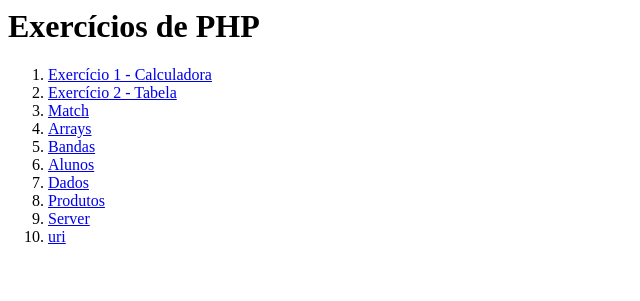
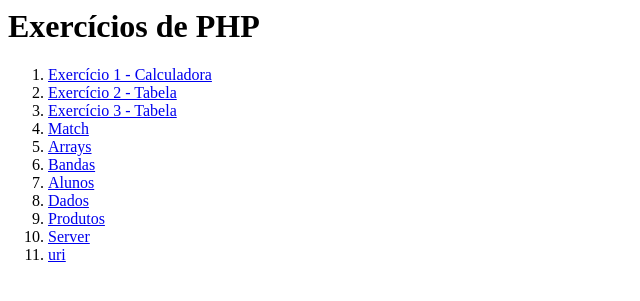
Before and after one commit to israelcena/beacademy-devstart-introducaophp, a PHP site: page / in a window 1280 px wide. Shown: the top 301 px of the page, without its empty margins (0-640 px from the left). Run offline with PHP 8.4, Linux system fonts and the light colour scheme.

Commit message:
add exercicio3

```diff
--- a/public/index.php
+++ b/public/index.php
@@ -4,6 +4,7 @@ echo "<h1>Exercícios de PHP</h1>";
 echo "<ol>";
 echo "<li><a href=\"./exercicio1.php\">Exercício 1 - Calculadora</a></li>";
 echo "<li><a href=\"./exercicio2.php\">Exercício 2 - Tabela</a></li>";
+echo "<li><a href=\"./exercicio3.php\">Exercício 3 - Tabela</a></li>";
 echo "<li><a href=\"./match.php\">Match</a></li>";
 echo "<li><a href=\"./arrays.php\">Arrays</a></li>";
 echo "<li><a href=\"./bandas.php\">Bandas</a></li>";
```
